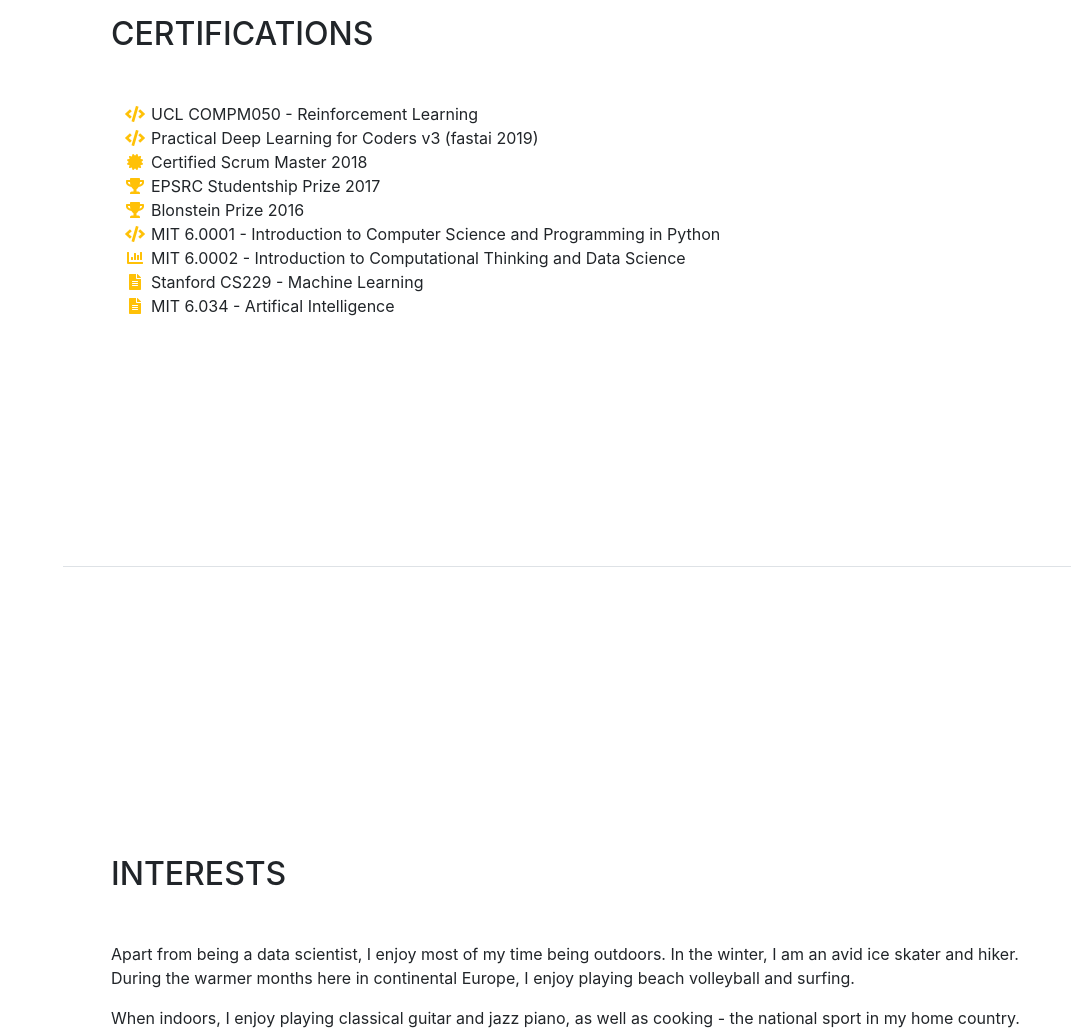
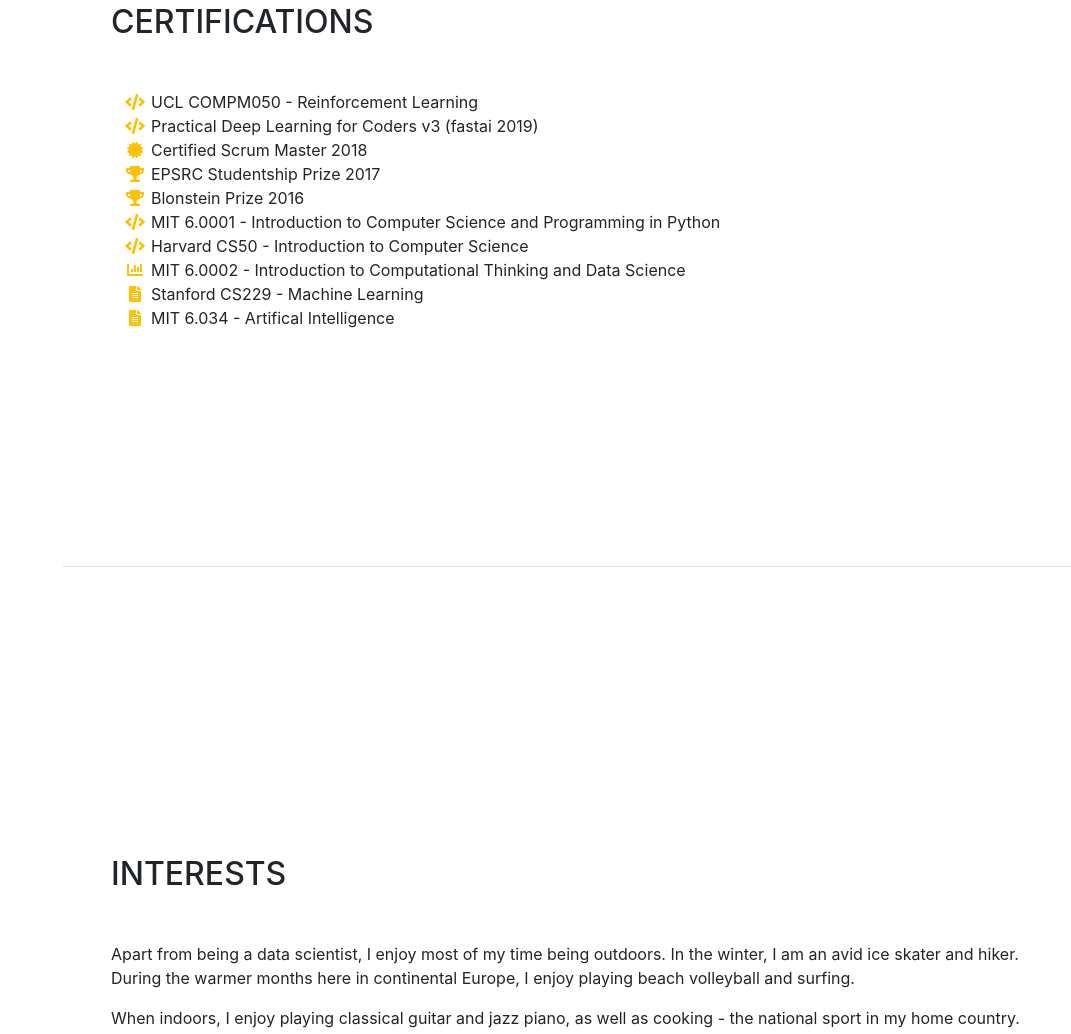
Before and after one commit to scouvreur/scouvreur.github.io, a website with bundled scripts: page index.html in a window 1280 px wide. Shown: the part 3433-4467 px from the top of the page, without its empty margins (209-1280 px from the left). Built offline with nearby package versions, Linux system fonts and the light colour scheme; a web font is replaced by a local one.

Commit message:
Added Harvard CS50 course to certifications

```diff
--- a/index.html
+++ b/index.html
@@ -319,6 +319,9 @@
               <i class="fa-li fas fa-code text-warning"></i>
               MIT 6.0001 - Introduction to Computer Science and Programming in Python</li>
             <li>
+              <i class="fa-li fas fa-code text-warning"></i>
+              Harvard CS50 - Introduction to Computer Science</li>
+            <li>
               <i class="fa-li fas fa-chart-bar text-warning"></i>
               MIT 6.0002 - Introduction to Computational Thinking and Data Science</li>
             <li>
```
